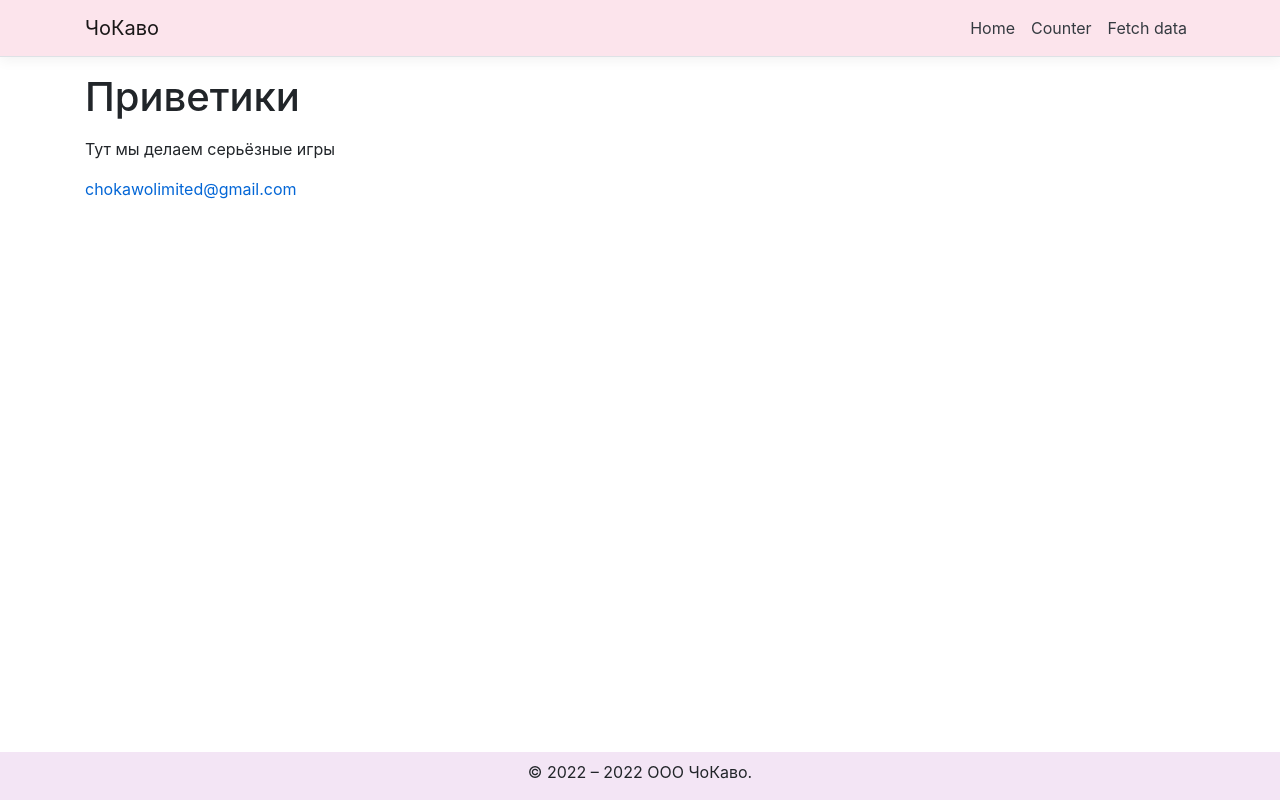
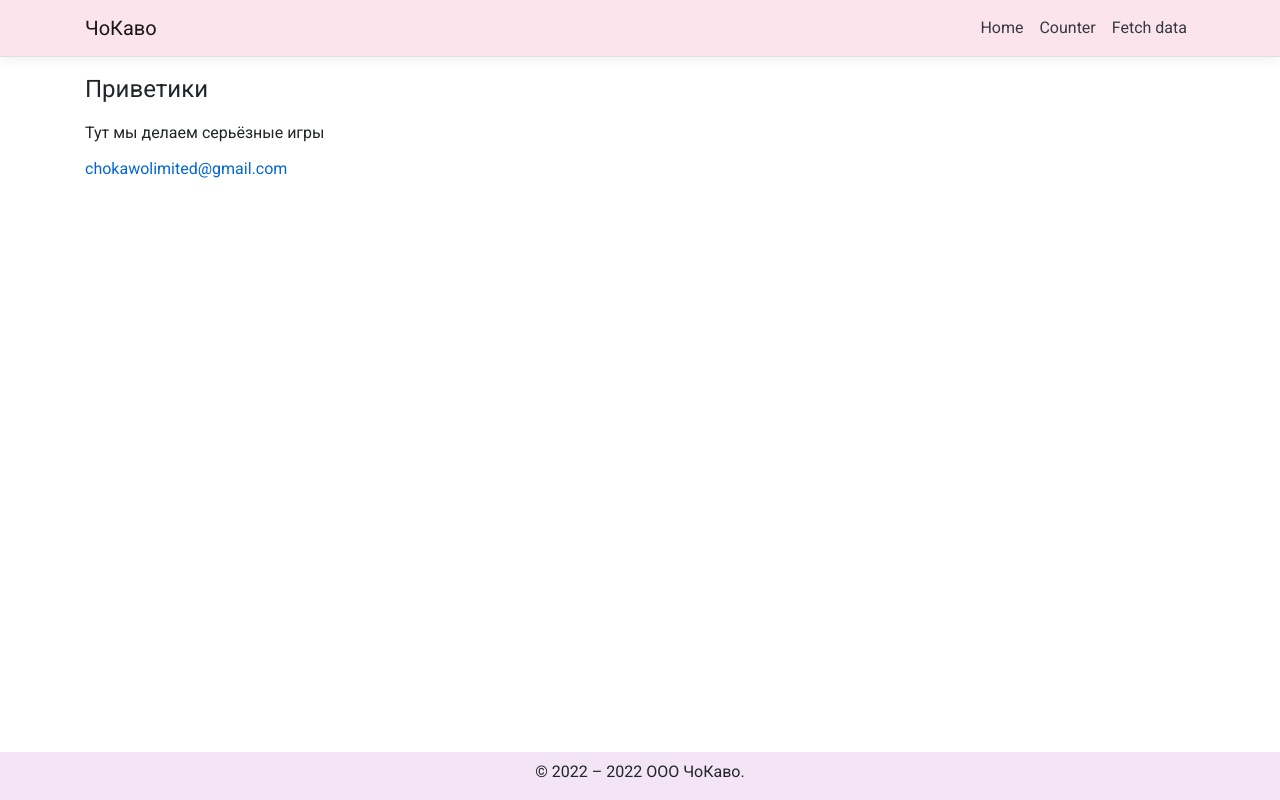
Before and after one commit to astra1/ChoKawo, an Angular app in the folder ClientApp/: page / in a window 1280 px wide. Built offline with nearby package versions, Linux system fonts and the light colour scheme.

Commit message:
add material enabled prod config

```diff
--- a/ClientApp/angular.json
+++ b/ClientApp/angular.json
@@ -26,7 +26,9 @@
               "src/assets"
             ],
             "styles": [
+              "./node_modules/@angular/material/prebuilt-themes/deeppurple-amber.css",
               "node_modules/bootstrap/dist/css/bootstrap.min.css",
+              "node_modules/bootstrap/dist/css/bootstrap-reboot.min.css",
               "src/styles.scss"
             ],
             "scripts": [],
@@ -86,7 +88,7 @@
             "polyfills": "src/polyfills.ts",
             "tsConfig": "src/tsconfig.spec.json",
             "karmaConfig": "src/karma.conf.js",
-            "styles": ["src/styles.scss"],
+            "styles": ["./node_modules/@angular/material/prebuilt-themes/deeppurple-amber.css", "src/styles.scss"],
             "scripts": [],
             "assets": ["src/assets"]
           }
--- a/ClientApp/package.json
+++ b/ClientApp/package.json
@@ -1,10 +1,10 @@
 {
   "name": "chokawo",
-  "version": "0.0.0",
+  "version": "0.0.1",
   "scripts": {
     "ng": "ng",
     "start": "ng serve",
-    "build": "ng build",
+    "build": "ng build --configuration production",
     "build:ssr": "ng run ChoKawo:server:dev",
     "test": "ng test",
     "lint": "ng lint",
@@ -13,10 +13,12 @@
   "private": true,
   "dependencies": {
     "@angular/animations": "~13.3.4",
+    "@angular/cdk": "^13.3.5",
     "@angular/common": "~13.3.4",
     "@angular/compiler": "~13.3.4",
     "@angular/core": "~13.3.4",
     "@angular/forms": "~13.3.4",
+    "@angular/material": "^13.3.5",
     "@angular/platform-browser": "~13.3.4",
     "@angular/platform-browser-dynamic": "~13.3.4",
     "@angular/platform-server": "~13.3.4",
--- a/ClientApp/src/app/app.module.ts
+++ b/ClientApp/src/app/app.module.ts
@@ -10,6 +10,7 @@
 import { CounterComponent } from './counter/counter.component';
 import { FetchDataComponent } from './fetch-data/fetch-data.component';
 import { FooterComponent } from './footer/footer.component';
+import { BrowserAnimationsModule } from '@angular/platform-browser/animations';
 
 @NgModule({
   declarations: [
@@ -25,10 +26,11 @@
     HttpClientModule,
     FormsModule,
     RouterModule.forRoot([
-    { path: '', component: HomeComponent, pathMatch: 'full' },
-    { path: 'counter', component: CounterComponent },
-    { path: 'fetch-data', component: FetchDataComponent },
-], { relativeLinkResolution: 'legacy' })
+      { path: '', component: HomeComponent, pathMatch: 'full' },
+      { path: 'counter', component: CounterComponent },
+      { path: 'fetch-data', component: FetchDataComponent },
+    ]),
+    BrowserAnimationsModule
   ],
   providers: [],
   bootstrap: [AppComponent]
--- a/ClientApp/src/index.html
+++ b/ClientApp/src/index.html
@@ -7,8 +7,11 @@
 
     <meta name="viewport" content="width=device-width, initial-scale=1" />
     <link rel="icon" type="image/x-icon" href="favicon.ico" />
-  </head>
-  <body>
+      <link rel="preconnect" href="https://fonts.gstatic.com">
+    <link href="https://fonts.googleapis.com/css2?family=Roboto:wght@300;400;500&display=swap" rel="stylesheet">
+    <link href="https://fonts.googleapis.com/icon?family=Material+Icons" rel="stylesheet">
+</head>
+  <body class="mat-typography">
     <app-root>Loading...</app-root>
   </body>
 </html>
--- a/ClientApp/src/styles.scss
+++ b/ClientApp/src/styles.scss
@@ -14,3 +14,6 @@
   background-color: #1b6ec2;
   border-color: #1861ac;
 }
+
+html, body { height: 100%; }
+body { margin: 0; font-family: Roboto, "Helvetica Neue", sans-serif; }
```
Also changed, not shown: ClientApp/.browserslistrc, 1 other file (tests, documents, lock files or other folders).
